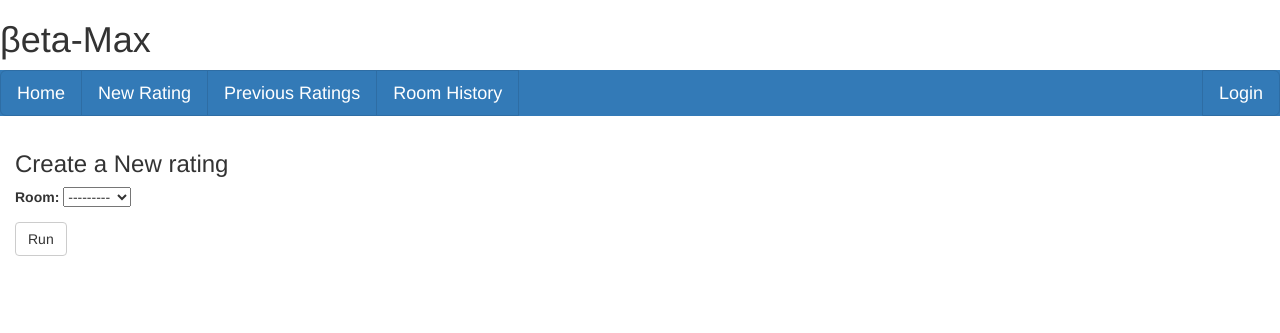
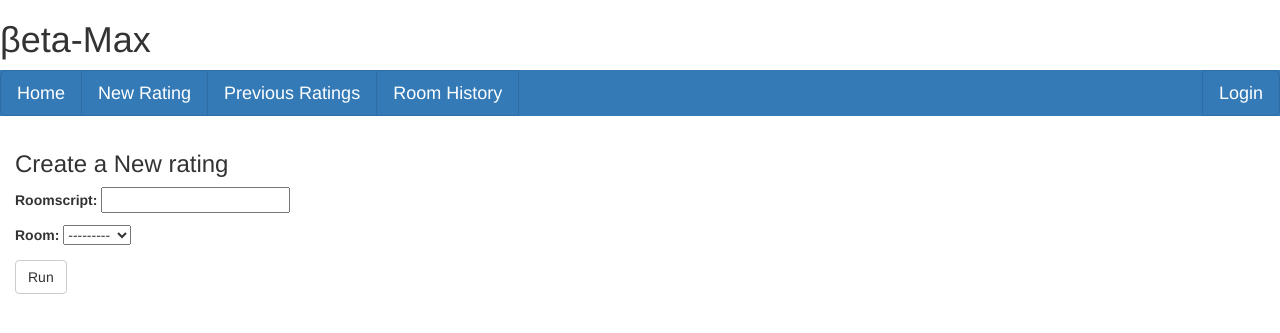
Before and after one commit to zilingzhang/Betamax, a Django app: page /comfort/create/ in a window 1280 px wide. Shown: the top 333 px of the page. Run offline with Django 3.2, Linux system fonts and the light colour scheme; data comes from the database, SQL or seed files in the repository; both versions use the stored data as it was after the commit; some libraries are stand-ins or nearby versions.

Commit message:
updated create formatting

```diff
--- a/comfort/models.py
+++ b/comfort/models.py
@@ -45,7 +45,7 @@
 		('SH', 'Stratton'),
 	)
 
-
+	roomscript = models.CharField(max_length=1000, default="")
 	building = models.CharField(max_length=2, choices=BUILDING_CHOICES)
 	roomnumber = models.IntegerField()
 	active = models.BooleanField(default=True)
--- a/comfort/templates/comfort/create.html
+++ b/comfort/templates/comfort/create.html
@@ -1,26 +1,28 @@
 {% extends "comfort/header.html" %}
 
 {% block content %}
-	<div style="padding:15px">
+	<script type="text/javascript">
+	$(document).ready(function(){
+		$("#subbtn").click(function(){
+			$("#form").hide();
+			$("#spinner").show();
+		});
+	});
+
+	</script>
+	<div style="padding:15px" id="form">
 		<h3>Create a New rating</h3>
-		<!--<form action="new/" method='post'>
-
-		<label for="roomsel">Room Select:</label>
-
-		<select id="roomsel">
-			<option value=''>Select a Room</option>
-		{% for room in rooms %}
-			<option value={{room.id}}>{{room}}</option>
-		{% endfor %}
-		</select>-->
 		<form method="POST" class="post-form">{% csrf_token %}
 			{{ form.building.errors }}
 			{{ form.as_p }}
 
 
 
-			<button type="submit" class="save btn btn-default">Run</button>
+			<button type="submit" class="save btn btn-default" id="subbtn">Run</button>
 		</form>
+	</div>
+	<div style="text-align:center; display:none" id="spinner">
+		<i class="fa fa-cog fa-spin" style="font-size:150px"></i>
 	</div>
 
 {% endblock %}
--- a/comfort/views.py
+++ b/comfort/views.py
@@ -1,8 +1,10 @@
 # -*- coding: utf-8 -*-
 from __future__ import unicode_literals
 
-from django.shortcuts import render
+from django.shortcuts import render, redirect
 from django.http import HttpResponse
+
+import time
 
 from .models import RoomRating, Room
 from .forms import CreateForm
@@ -29,9 +31,10 @@
 	if request.method == "POST":
 
 		print(request.POST['room'])
-		form = CreateForm()
-		context = {'rooms': rooms, 'form': form}
-		return render(request, 'comfort/create.html', context)
+		room = Room.objects.get(id=request.POST['room'])
+		time.sleep(6)
+		#TODO:  run scripts to create the association tables for a new rating, raise error if unable to connect to turtlebot
+		return redirect('detail', 1);
 
 	else:
 
```
Also changed, not shown: db.sqlite3.
